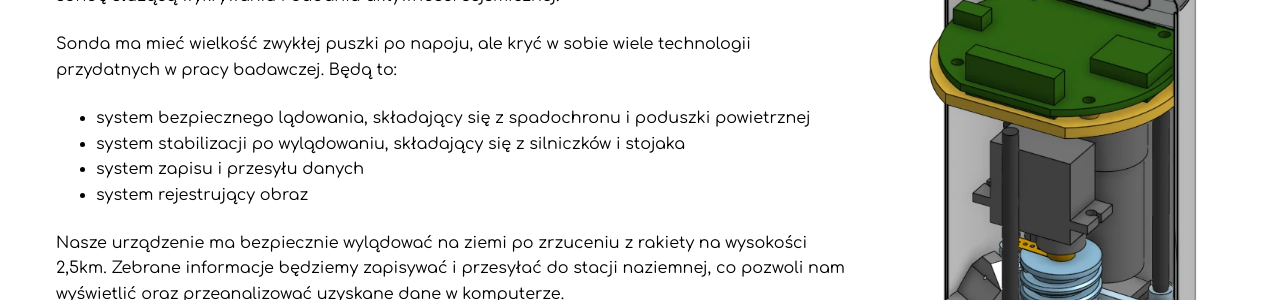
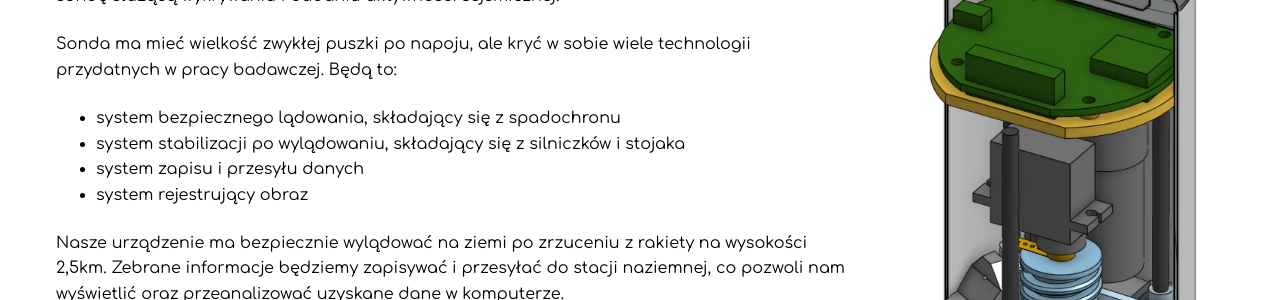
Before and after one commit to vlo-space/vlo-space.github.io, a Jekyll site: the page built from nasz-projekt.md, in a window 1280 px wide. Shown: the part 509-809 px from the top of the page. Built offline with Jekyll 4.4.1, drawn with Linux system fonts in a browser that asks for light colours.

Commit message:
Update about project page

```diff
--- a/nasz-projekt.md
+++ b/nasz-projekt.md
@@ -12,7 +12,7 @@ W ramach konkursu CanSat oraganizowanego przez Europejską Agencję Kosmiczną b
         <p>
 Sonda ma mieć wielkość zwykłej puszki po napoju, ale kryć w sobie wiele technologii przydatnych w pracy badawczej. Będą to:
 <ul>
-  <li>system bezpiecznego lądowania, składający się z spadochronu i poduszki powietrznej</li>
+  <li>system bezpiecznego lądowania, składający się z spadochronu</li>
   <li>system stabilizacji po wylądowaniu, składający się z silniczków i stojaka</li>
   <li>system zapisu i przesyłu danych</li>
   <li>system rejestrujący obraz</li>
```
